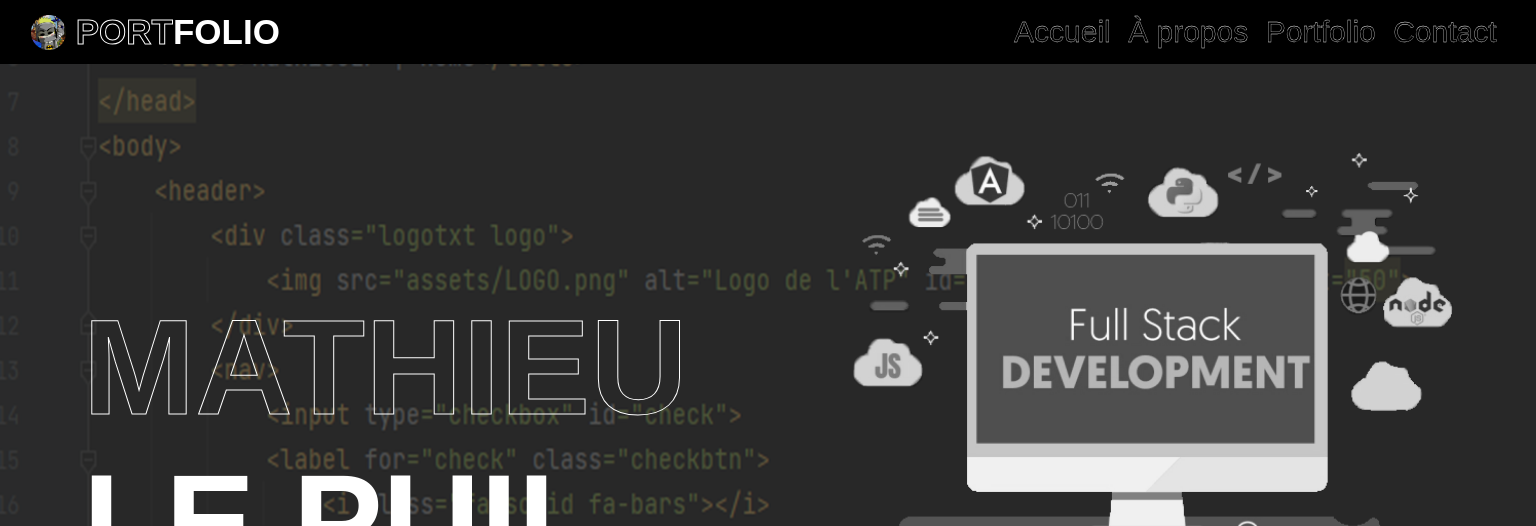
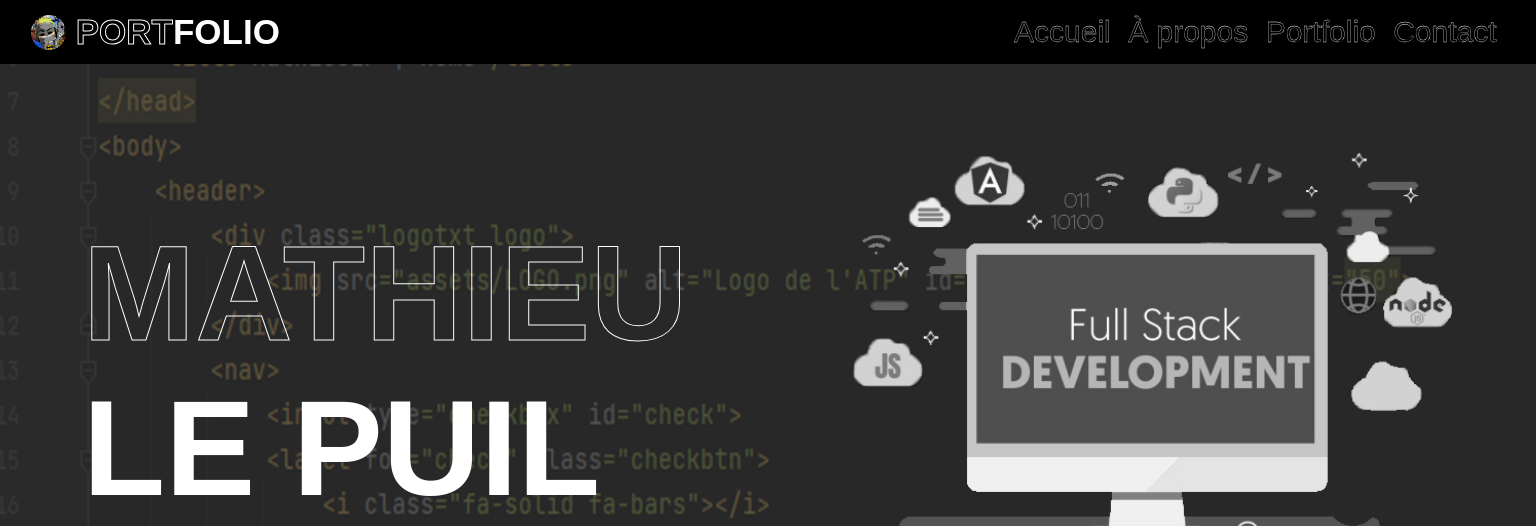
Before and after one commit to MathieuLePuil/portfolio.mathieulp.fr, a PHP site: page / in a window 1536 px wide. Shown: the top 526 px of the page. Run offline with PHP 8.4, Linux system fonts and the light colour scheme; some libraries are stand-ins or nearby versions; grey boxes are pictures that could not be loaded.

Commit message:
Auto Commit

```diff
--- a/style/style.css
+++ b/style/style.css
@@ -208,7 +208,7 @@ nav {
     }
     .name {
         font-size: 90px;
-        margin-top: 320px;
+        margin-top: 16%;
     }
 }
 
```
